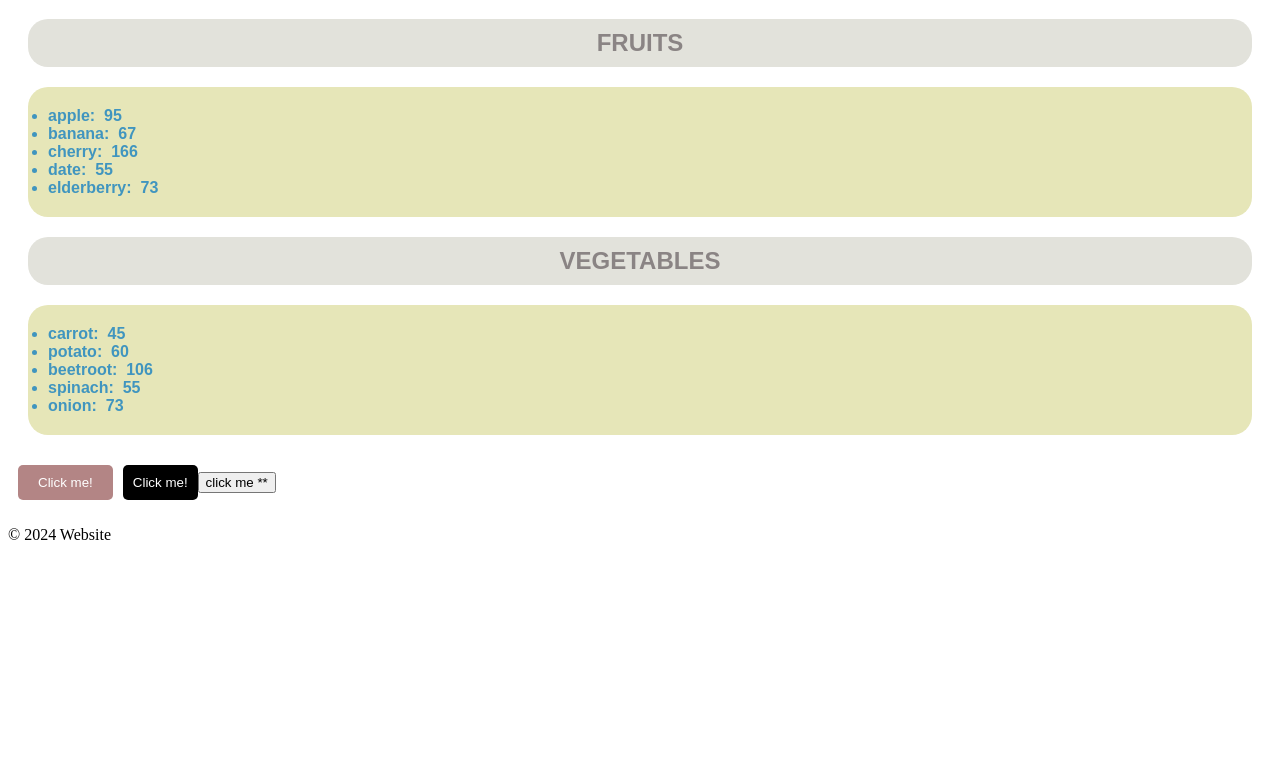
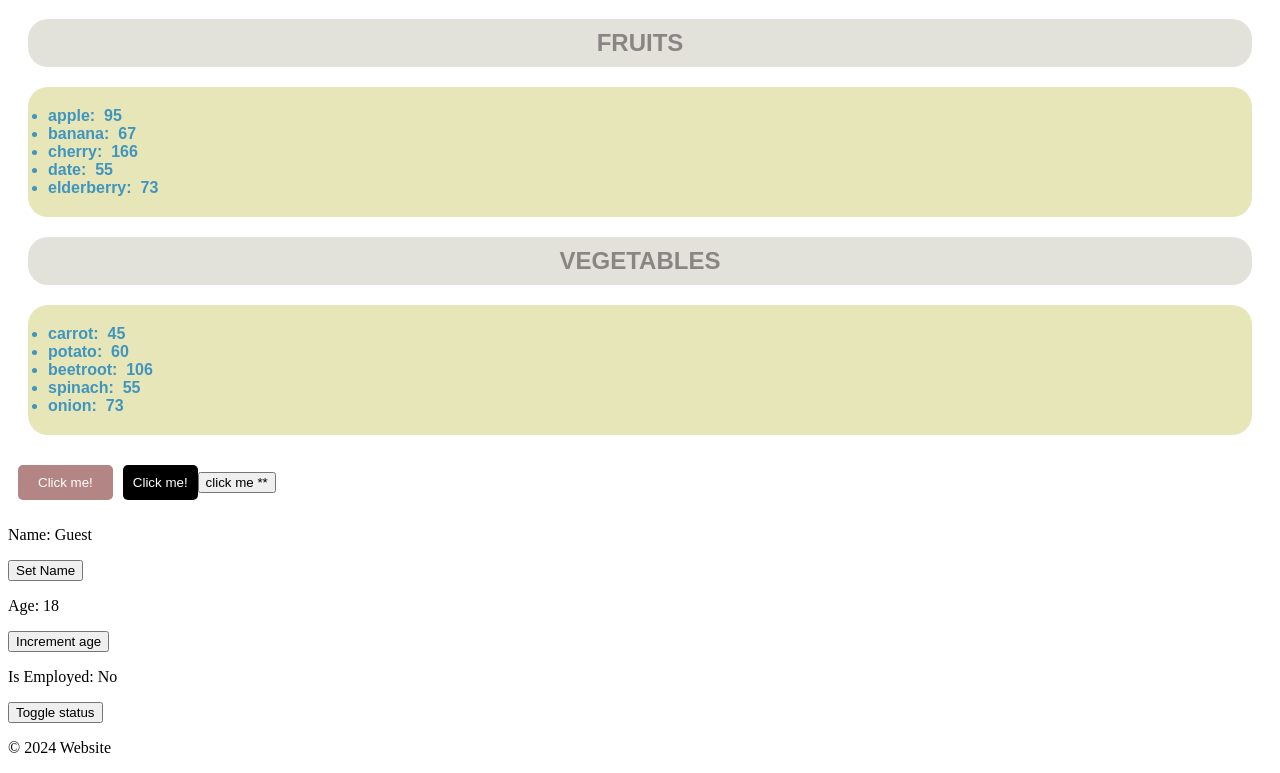
Before and after one commit to ManushiChamika/React-Tutorial, a React (Vite) app in the folder my-react-app/: page / in a window 1280 px wide. Shown: the part 1067-1840 px from the top of the page. Before the commit the page ends 1627 px from the top, so only its background shows below. Built offline with nearby package versions, Linux system fonts and the light colour scheme.

Commit message:
useState React

```diff
--- a/my-react-app/src/App.jsx
+++ b/my-react-app/src/App.jsx
@@ -22,7 +22,13 @@
 import List from './List.jsx'
 import Button2 from './Button2.jsx'
 import ProfilePicture from './ProfilePicture.jsx'
+import MyComponent from './MyComponent.jsx'
 
+//---------------------------------------------------------------------------
+// React hook = special functions that allows functional components to use react features without writing class components (React v16.8)(useState, useEffect, useContext, useReducer, useCallback, and more....)
+// useState = A react hook that allows the creation of a stateful variable AND a setter function to update its value in the virtual DOM [name, setName]
+
+//---------------------------------------------------------------------------
 function App() {
 
   //putting {} in the array makes it an object
@@ -66,6 +72,7 @@
       <Button/>
       <Button1/>
       <Button2/>
+      <MyComponent/>
       <Footer/>
     </>
 
--- /dev/null
+++ b/my-react-app/src/MyComponent.jsx
@@ -0,0 +1,31 @@
+//using useState
+
+import React , {useState} from 'react';
+
+function MyComponent(){
+    const [name, setName] = useState("Guest");//initial state is guest
+    const [age, setAge] = useState(18);// start at 18
+    const [isEmployed, setIsEmployed] = useState(false);
+
+    const updateName = () => {
+        setName("manushi chamika");
+    }
+    const incrementAge = () => {
+        setAge(age + 1);
+    }
+    const toggleEmployedStatus = () => {
+        setIsEmployed(!isEmployed);
+    }
+
+    return (<div>
+        <p>Name: {name}</p>
+        <button onClick = {updateName}>Set Name</button>
+        <p>Age: {age}</p>
+        <button onClick = {incrementAge}>Increment age</button>
+        <p>Is Employed: {isEmployed ? "Yes" : "No"}</p>
+        <button onClick = {toggleEmployedStatus}>Toggle status</button>
+    </div>
+    );
+}
+
+export default MyComponent;
```
